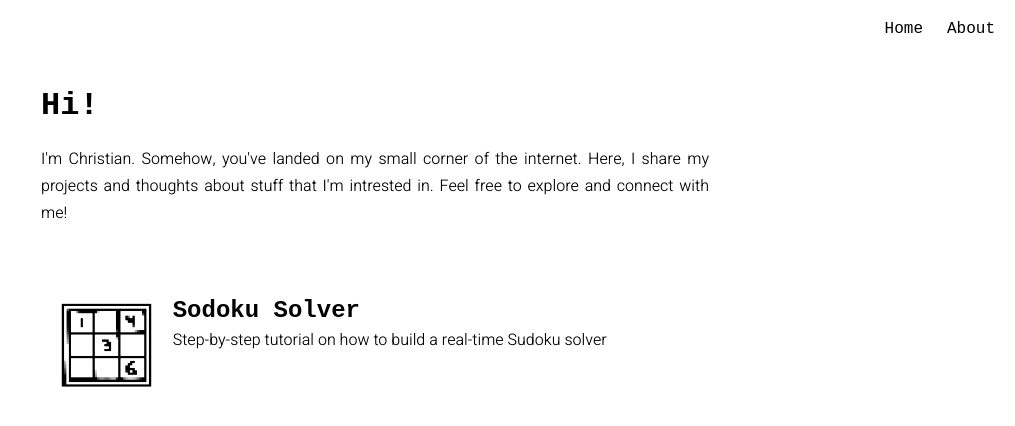
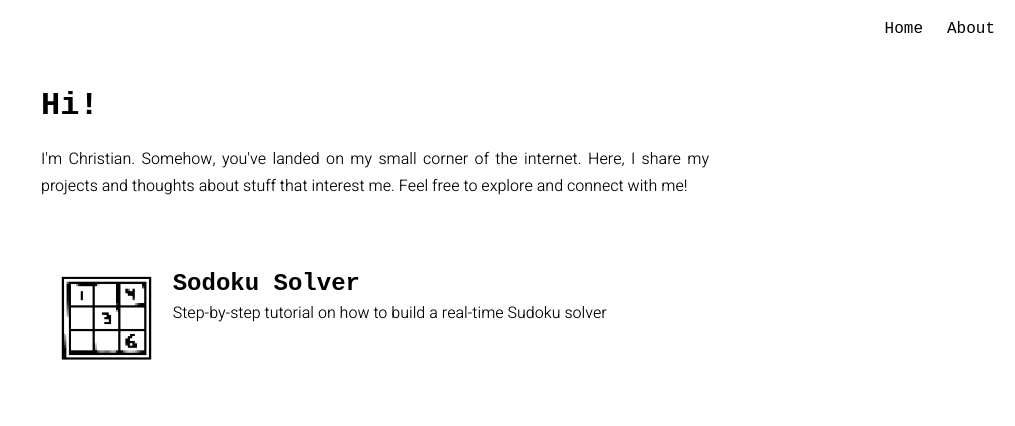
Before and after one commit to chrisdalvit/chrisdalvit.github.io, a SvelteKit app: page / in a window 1280 px wide. Shown: the top 426 px of the page, without its empty margins (265-1280 px from the left). Built offline with nearby package versions, Linux system fonts and the light colour scheme; a web font is replaced by a local one.

Commit message:
fix typo

```diff
--- a/src/routes/+page.svelte
+++ b/src/routes/+page.svelte
@@ -8,7 +8,7 @@
     <div class="overview" slot="center">
         <h1 class="title">Hi!</h1>
         <p>
-            I'm Christian. Somehow, you've landed on my small corner of the internet. Here, I share my projects and thoughts about stuff that I'm intrested in. Feel free to explore and connect with me!
+            I'm Christian. Somehow, you've landed on my small corner of the internet. Here, I share my projects and thoughts about stuff that interest me. Feel free to explore and connect with me!
         </p>
         <ArticleTile article={{
             title: "Sodoku Solver",
```
